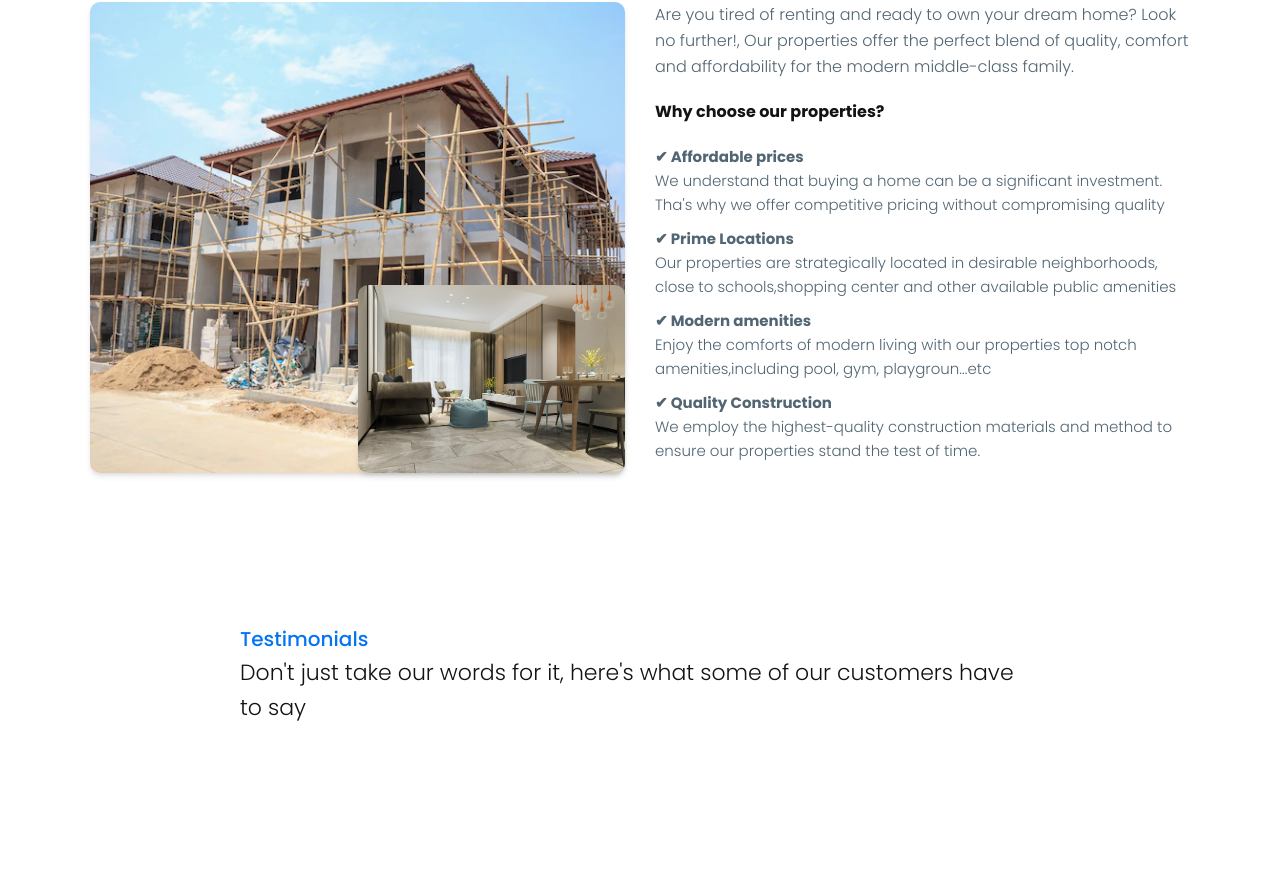
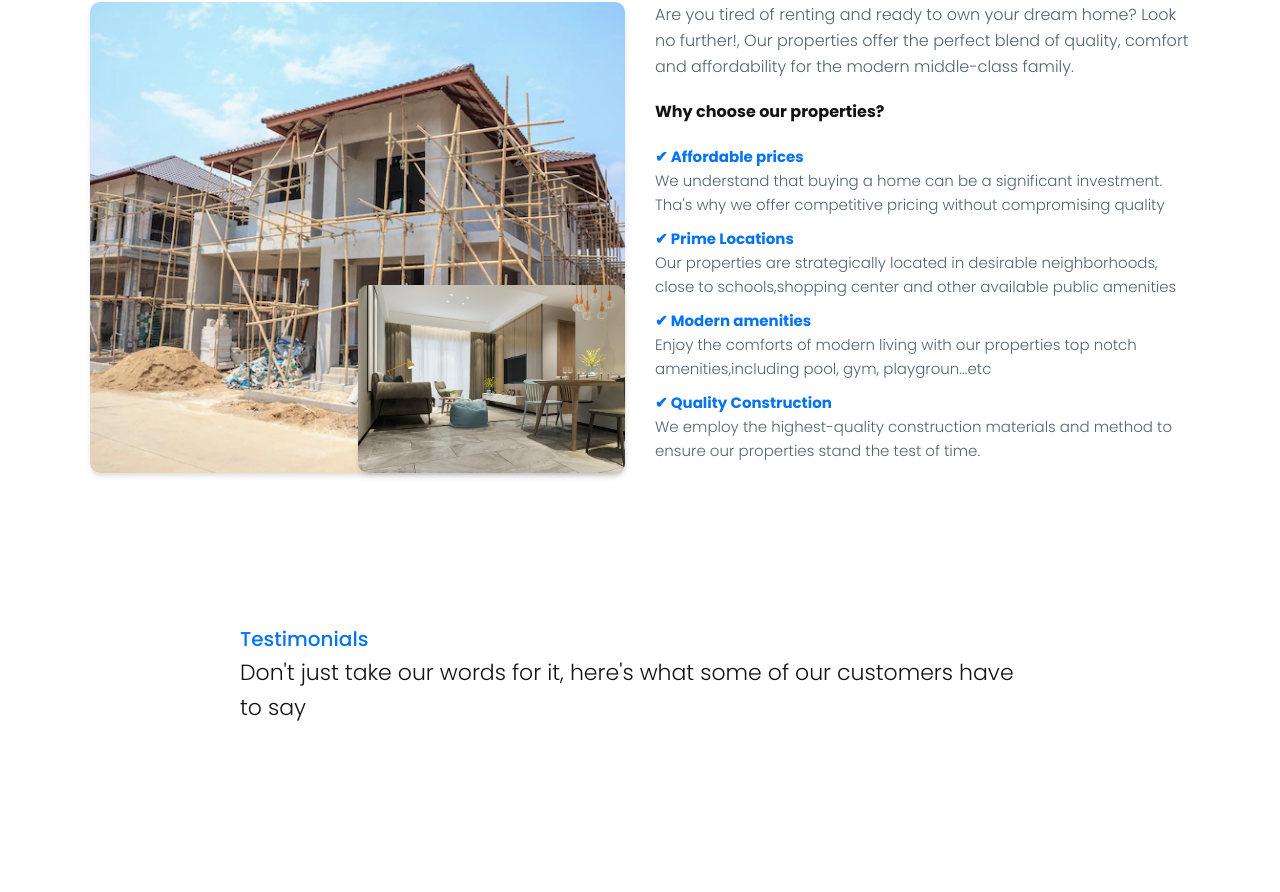
Before and after one commit to Drslope-99/grey, a React (Vite) app: page / in a window 1280 px wide. Shown: the part 4665-5557 px from the top of the page. Built offline with nearby package versions, Linux system fonts and the light colour scheme; a web font is replaced by a local one.

Commit message:
minor modification;

```diff
--- a/src/components/ServiceSection/Services.css
+++ b/src/components/ServiceSection/Services.css
@@ -257,6 +257,10 @@
   margin-block: 1rem;
 }
 
+.housing__details ul li h4 {
+  color: var(--color-blue);
+}
+
 @media screen and (max-width: 31.25em) {
   .dev {
     grid-template-columns: 1fr;
```
